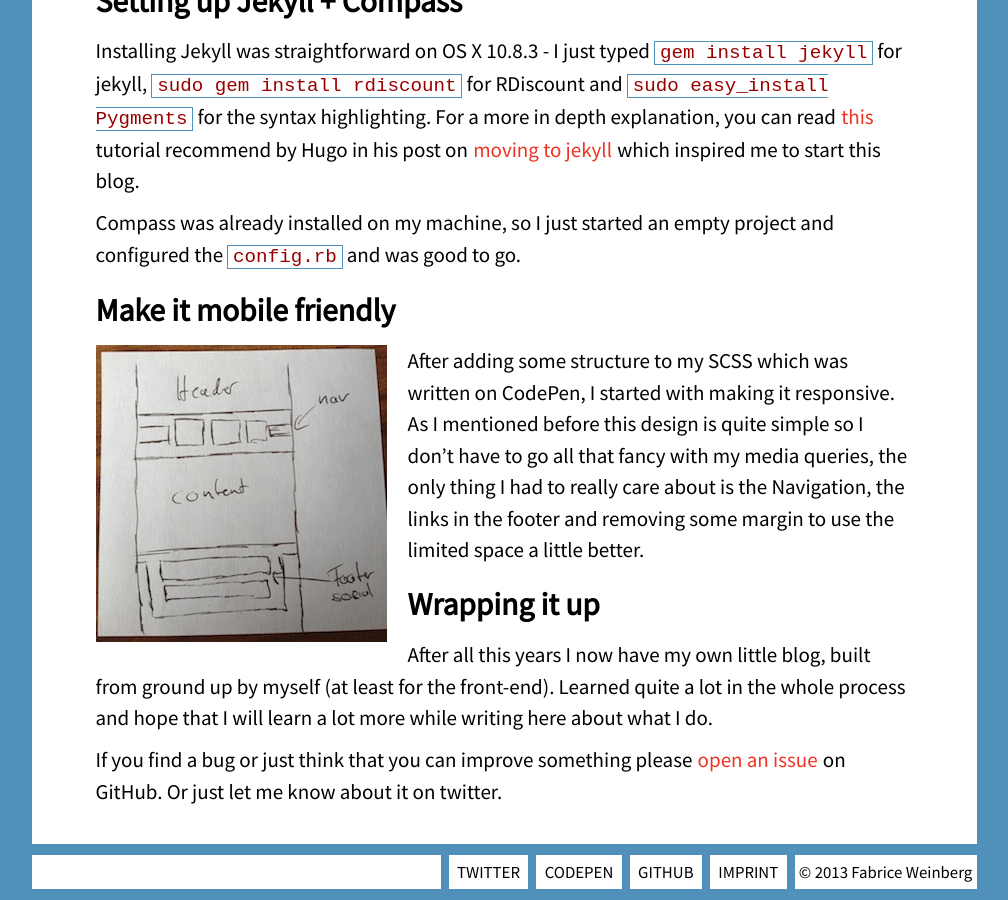
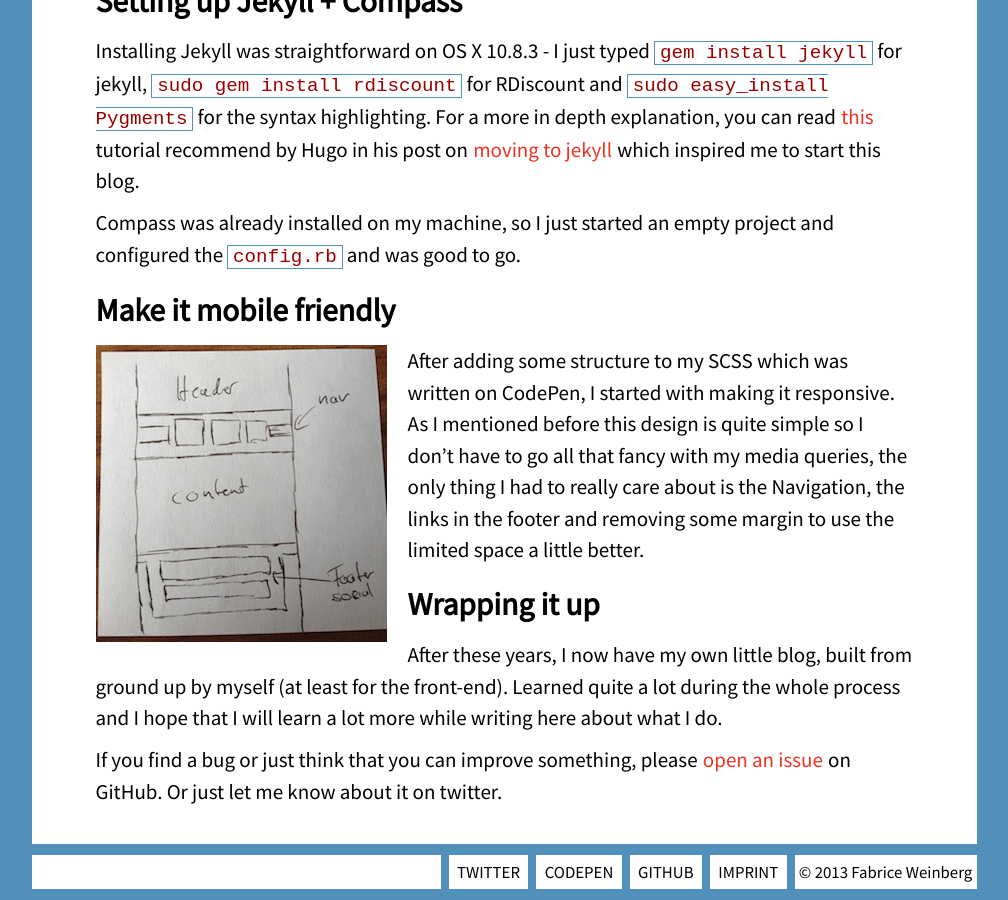
Before and after one commit to FWeinb/fweinb.github.com, a Jekyll site: the page built from _posts/2013-03-23-Creating-this-Blog.md, in a window 1280 px wide and 900 px high, scrolled down 2419 px. Shown: the whole window, without its empty margins (136-1144 px from the left). Built offline with Jekyll 4.4.1, drawn with Linux system fonts in a browser that asks for light colours; Markdown is read by kramdown in place of the engine named in the settings.

Commit message:
Spelling

```diff
--- a/_posts/2013-03-23-Creating-this-Blog.md
+++ b/_posts/2013-03-23-Creating-this-Blog.md
@@ -65,7 +65,6 @@ After adding some structure to my SCSS which was written on CodePen, I started w
 
 ## Wrapping it up
 
-After all this years I now have my own little blog, built from ground up by myself (at least for the front-end). Learned quite a lot in the whole process and hope that I will learn a lot more while writing here about what I do.
+After these years, I now have my own little blog, built from ground up by myself (at least for the front-end). Learned quite a lot during the whole process and I hope that I will learn a lot more while writing here about what I do.
 
-
-If you find a bug or just think that you can improve something please [open an issue](https://github.com/FWeinb/fweinb.github.com/issues) on GitHub. Or just let me know about it on twitter.
+If you find a bug or just think that you can improve something, please [open an issue](https://github.com/FWeinb/fweinb.github.com/issues) on GitHub. Or just let me know about it on twitter.
```
